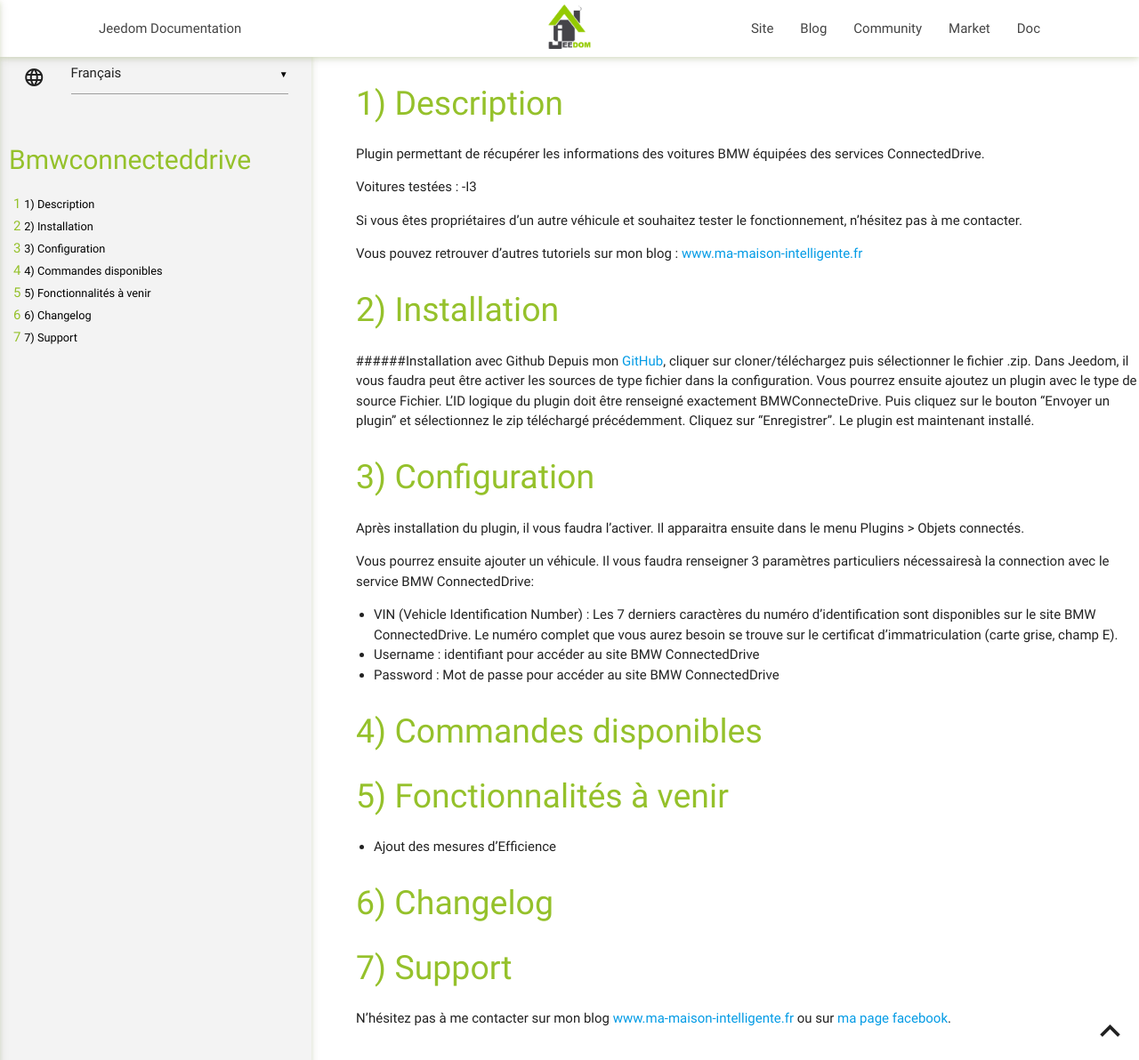
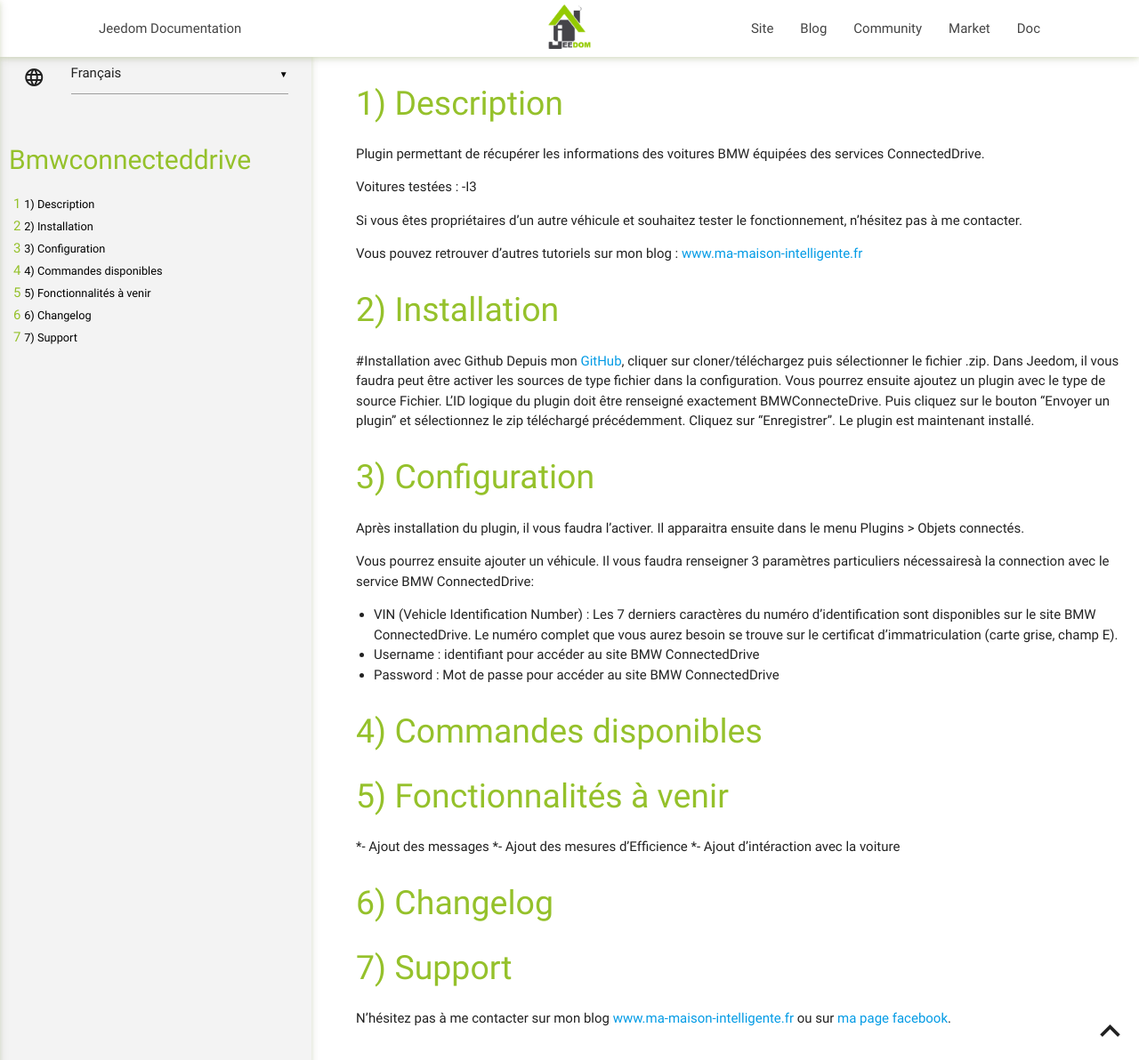
Before and after one commit to flabadens/BMWConnectedDrive, a Jekyll site: the page built from docs/fr_FR/index.md, in a window 1280 px wide and 1192 px high. Shown: the whole window at 89% size. Built offline with Jekyll 4.4.1, drawn with Linux system fonts in a browser that asks for light colours; our own code applies the rules of GitHub Pages for plain Markdown files.

Commit message:
look and feel update

```diff
--- a/docs/fr_FR/index.md
+++ b/docs/fr_FR/index.md
@@ -18,7 +18,7 @@ Vous pouvez retrouver d'autres tutoriels sur mon blog : [www.ma-maison-intellige
 Installation
 ===
 
-######Installation avec Github
+#Installation avec Github
 Depuis mon [GitHub](https://github.com/flabadens/BMWConnectedDrive), cliquer sur cloner/téléchargez puis sélectionner le fichier .zip.
 Dans Jeedom, il vous faudra peut être activer les sources de type fichier dans la configuration. Vous pourrez ensuite ajoutez un plugin avec le type de source Fichier. L’ID logique du plugin doit être renseigné exactement BMWConnecteDrive. Puis cliquez sur le bouton "Envoyer un plugin" et sélectionnez le zip téléchargé précédemment.
 Cliquez sur "Enregistrer". Le plugin est maintenant installé.
@@ -41,7 +41,9 @@ Commandes disponibles
 
 Fonctionnalités à venir
 ===
-- Ajout des mesures d'Efficience
+*- Ajout des messages
+*- Ajout des mesures d'Efficience
+*- Ajout d'intéraction avec la voiture
 
 Changelog
 ===
```
